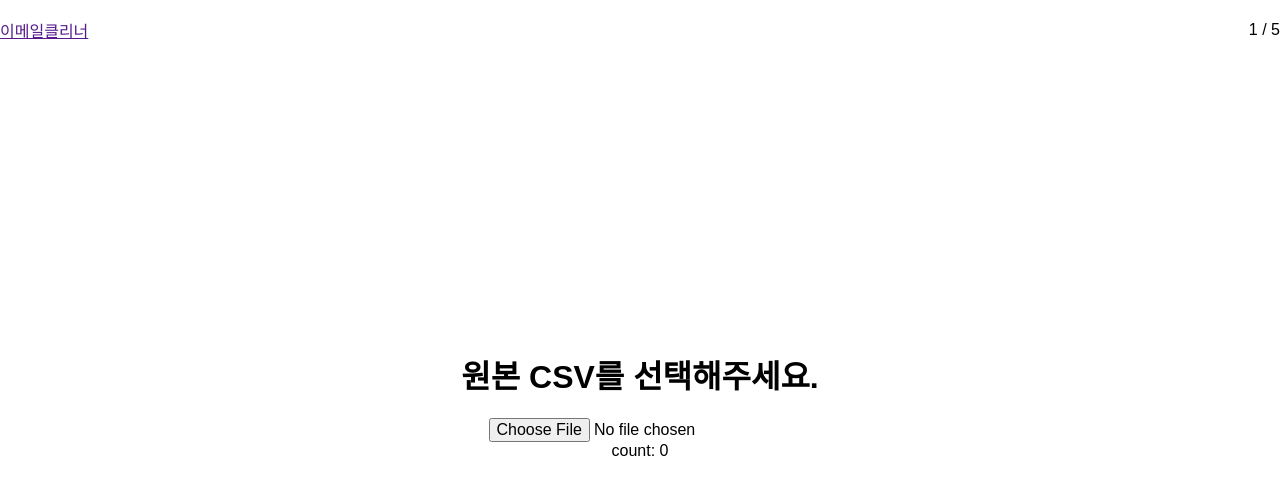
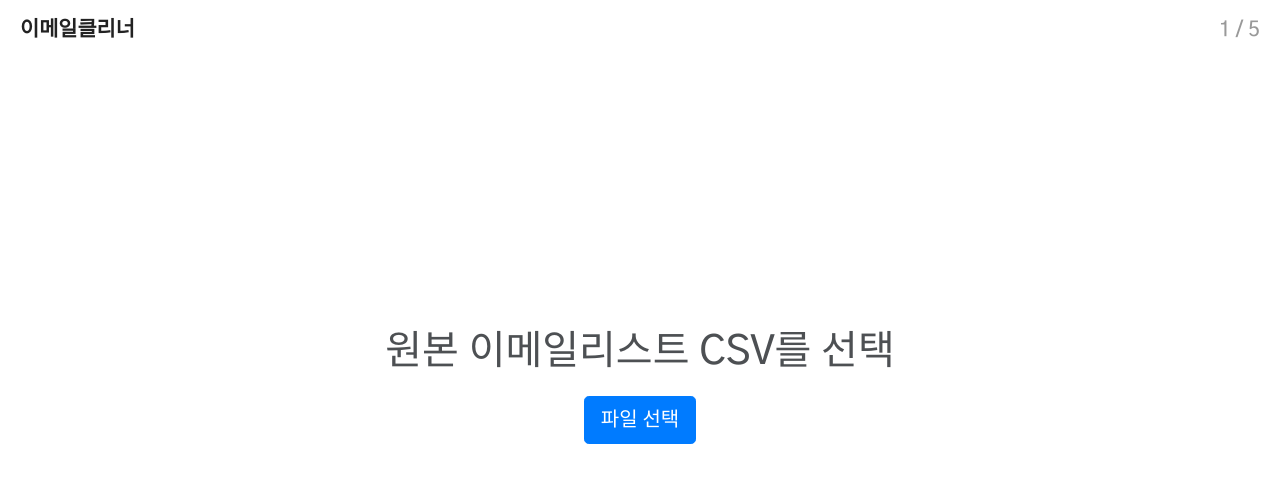
Before and after one commit to zidell/email-cleaner, a Svelte app: page / in a window 1280 px wide. Shown: the top 494 px of the page. Built offline with nearby package versions, Linux system fonts and the light colour scheme.

Commit message:
디자인 입힘

```diff
--- a/public/global.css
+++ b/public/global.css
@@ -3,6 +3,7 @@ body {
     padding: 0;
     margin: 0;
     overflow: hidden;
+    font-family: 'Gothic A1';
 }
 
 #body {
@@ -10,6 +11,7 @@ body {
     display: flex;
     flex-direction: column;
 }
+
 #body .top {
     flex: 1;
     display: flex;
@@ -17,6 +19,23 @@ body {
     justify-content: center;
     flex-direction: column;
 }
+
 #body .bottom {
-	height: 70px;
+    height: 80px;
+    display: flex;
+    justify-content: center;
+    align-items: center;
 }
+
+h1 {
+    margin: 0.5em 0;
+    opacity: 0.8;
+    text-align: center;
+}
+
+h2 {
+    margin: 0.5em 0;
+    font-size: 1.2rem;
+    opacity: 0.6;
+    text-align: center;
+}
--- a/public/index.html
+++ b/public/index.html
@@ -7,7 +7,17 @@
 		<title>Email Split/Cleaner</title>
 
 		<link rel="icon" type="image/png" href="/favicon.png" />
-		<link rel="stylesheet" href="/normalize.css" />
+		<link
+			rel="stylesheet"
+			href="https://stackpath.bootstrapcdn.com/bootstrap/4.4.1/css/bootstrap.min.css"
+			integrity="sha384-Vkoo8x4CGsO3+Hhxv8T/Q5PaXtkKtu6ug5TOeNV6gBiFeWPGFN9MuhOf23Q9Ifjh"
+			crossorigin="anonymous"
+		/>
+		<link
+			href="https://fonts.googleapis.com/css?family=Gothic+A1:500&display=swap"
+			rel="stylesheet"
+		/>
+
 		<link rel="stylesheet" href="/global.css" />
 		<link rel="stylesheet" href="/bundle.css" />
 	</head>
--- a/src/Complete.svelte
+++ b/src/Complete.svelte
@@ -1,7 +1,13 @@
+<script>
+	import { restart } from './store.js';
+</script>
+
 <div class="top">
-	<h1>이메일을 발송하십시오.</h1>
+	<h1>이메일을 발송하세요</h1>
 </div>
 
 <div class="bottom">
-	<button>처음부터 다시하기</button>
+	<button class="btn btn-lg btn-warning" on:click="{restart}">
+		&lt; 다시 시작
+	</button>
 </div>
--- a/src/Downloader.svelte
+++ b/src/Downloader.svelte
@@ -9,24 +9,30 @@
 <div class="top">
 	{#if $step === 1}
 	<h1>
-		단순히 업로드 단위로 쪼개진 파일입니다.
+		다운로드 버튼을 여러 번 클릭
 	</h1>
 	{:else}
-	<h1>정제된 최종 파일입니다</h1>
+	<h1>최종 다운로드 버튼을 여러 번 클릭</h1>
+	<h2>최종 메일주소 {$emailLength}개</h2>
 	{/if}
-	<h2>아래의 다운로드 버튼을 여러 번 클릭하십시오.</h2>
 
 	<div>
 		{#if $download.count < $download.total}
-		<button on:click="{download.saveAs}">
-			Download({$download.count}/{$download.total})
+		<button class="btn btn-lg btn-info" on:click="{download.saveAs}">
+			{$download.count + 1}번째 파일 다운받기
 		</button>
-		{:else} Completed {/if}
+		{:else}
+		<button class="btn btn-lg btn-outline-dark" disabled>
+			모두 다운받음
+		</button>
+		{/if}
 	</div>
 </div>
 
 <div class="bottom">
 	{#if enableNext}
-	<button on:click="{step.next}">next</button>
+	<button class="btn btn-lg btn-secondary" on:click="{step.next}">
+		다음 >
+	</button>
 	{/if}
 </div>
--- a/src/Header.svelte
+++ b/src/Header.svelte
@@ -1,5 +1,5 @@
 <script>
-	import { step } from './store.js';
+	import { step, restart } from './store.js';
 </script>
 
 <style lang="scss">
@@ -8,11 +8,21 @@
 		display: flex;
 		align-items: center;
 		justify-content: space-between;
+		padding-left: 20px;
+		padding-right: 20px;
+		font-size: 1.3rem;
+		color: #999;
+		a {
+			color: #222;
+			text-decoration: none;
+			font-weight: bold;
+			cursor: pointer;
+		}
 	}
 </style>
 
 <div id="header">
-	<a href="">이메일클리너</a>
+	<a on:click="{restart}">이메일클리너</a>
 	<div>
 		{$step + 1} / 5
 	</div>
--- a/src/Importer.svelte
+++ b/src/Importer.svelte
@@ -8,6 +8,7 @@
 		completeImport,
 	} from './store.js';
 	let enableNext = false;
+	let status = '';
 	// import Papa from 'papaparse';
 
 	const handleFiles = e => {
@@ -17,6 +18,7 @@
 		}
 
 		resetEmails();
+		status = 'importing';
 
 		var navigator = new LineNavigator(file);
 		var indexToStartWith = 0;
@@ -35,7 +37,7 @@
 				var lineIndex = index + i;
 				var line = lines[i];
 
-				extractEmailFromLine.insert(line);
+				extractEmailFromLine.insert(line.trim().replace(/\s/, ''));
 			}
 
 			// progress is a position of the last read line as % from whole file length
@@ -43,6 +45,7 @@
 			// End of file
 			if (isEof) {
 				completeImport();
+				status = 'done';
 				enableNext = true;
 				return false;
 			}
@@ -53,15 +56,28 @@
 	};
 </script>
 
-<style lang="scss"></style>
+<style lang="scss">
+	input[type='file'] {
+		display: none;
+	}
+</style>
 
 <div class="top">
-	<h1>원본 CSV를 선택해주세요.</h1>
-	<input type="file" on:change="{handleFiles}" />
-	count: {$emailLength}
+	<h1>원본 이메일리스트 CSV를 선택</h1>
+	<label class="btn btn-lg btn-primary">
+		<input type="file" on:change="{handleFiles}" />
+		파일 선택
+	</label>
+
+	<h2>
+		{#if status === 'importing'} 인식중... {:else if status === 'done'}
+		인식된 메일주소 {$emailLength}개 {/if}
+	</h2>
 </div>
 <div class="bottom">
 	{#if enableNext}
-	<button on:click="{step.next}">next</button>
+	<button class="btn btn-lg btn-secondary" on:click="{step.next}">
+		다음 >
+	</button>
 	{/if}
 </div>
--- a/src/store.js
+++ b/src/store.js
@@ -1,6 +1,8 @@
 import { writable, get } from 'svelte/store';
 import FileSaver from 'file-saver';
 import Papa from 'papaparse';
+
+const fx = new Audio('/mario-coin-sound.mp3');
 
 const CHUNK_SIZE = 9999;
 
@@ -24,6 +26,12 @@ export let emailLength = (() => {
 		subscribe,
 	};
 })();
+
+export let restart = () => {
+	if (confirm('처음부터 다시 시작하시겠습니까?')) {
+		location.reload();
+	}
+};
 
 export const resetEmails = () => {
 	emails = [];
@@ -115,6 +123,9 @@ export const download = (() => {
 })();
 
 const downloadEachChunk = (chunkArr, count) => {
+	fx.volume = 1;
+	fx.currentTime = 0;
+	fx.play();
 	const arrWithNum = chunkArr.map((email, i) => {
 		return [i + 1, email];
 	});
```
Also changed, not shown: src/WrongEmails.svelte (+19 -3 lines). Lines whose indentation alone changed are shown as unchanged.
